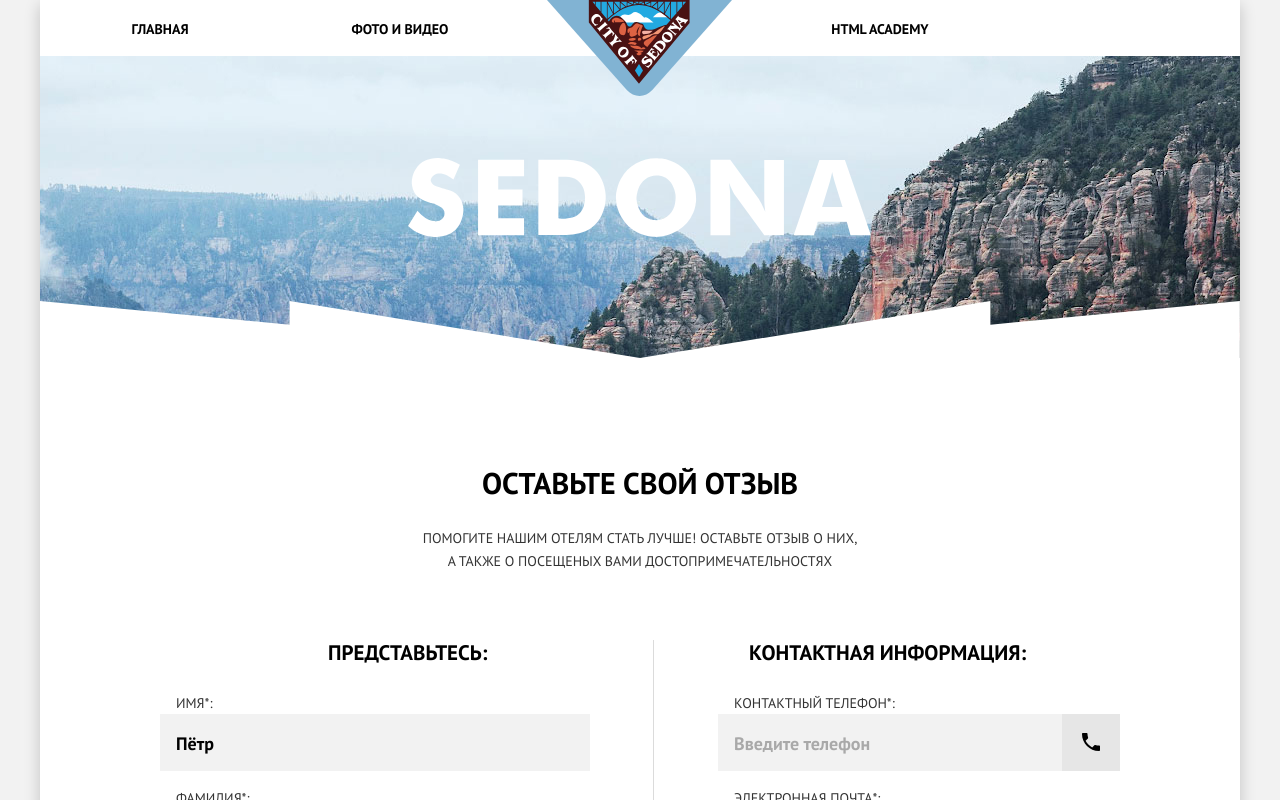
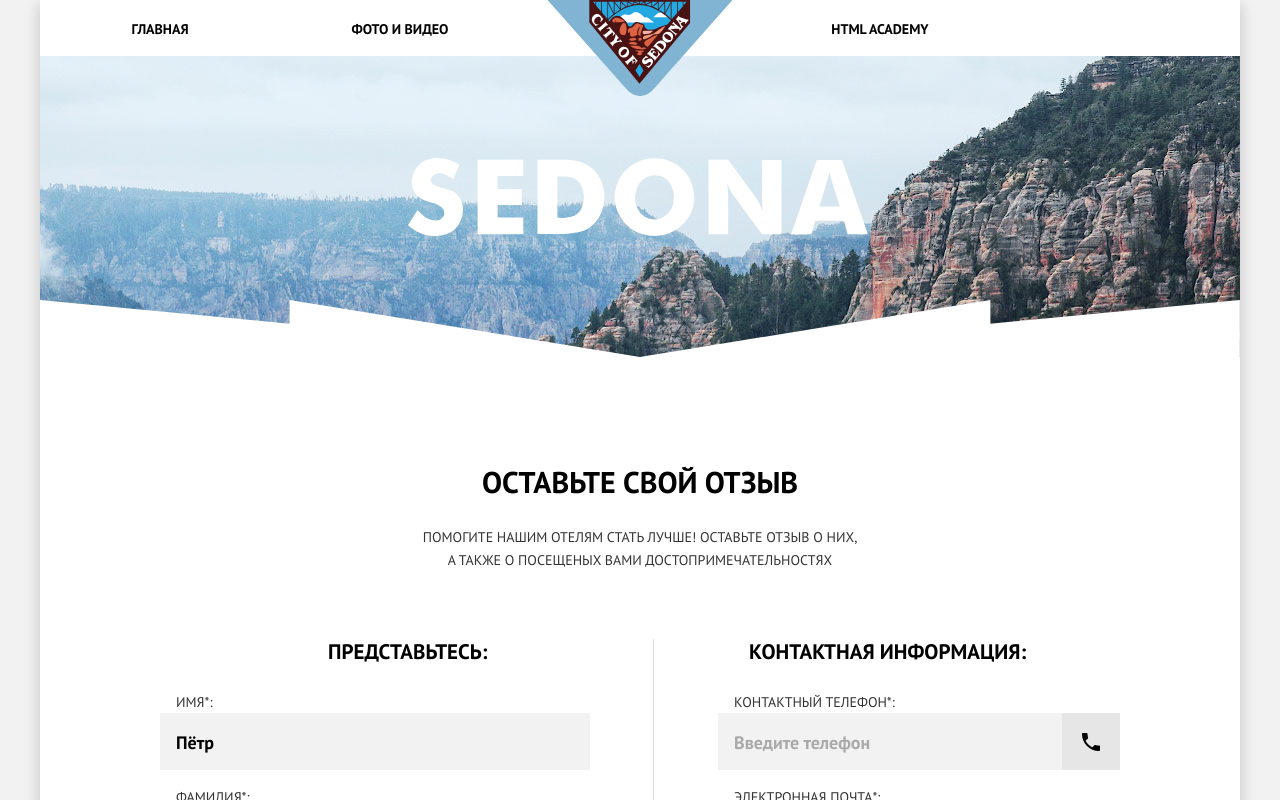
Before and after one commit to htmlacademy-adaptive/1872463-sedona-27, a plain HTML site: page source/form.html in a window 1280 px wide. Shown: the top 800 px of the page. Drawn offline with nearby package versions, Linux system fonts and the light colour scheme; files that its build step writes are made by us from their sources; files whose address does not match are found by name.

Commit message:
Защита 1-ая попытка. Внесение правки: 9.

```diff
--- a/source/form.html
+++ b/source/form.html
@@ -16,11 +16,11 @@
     </head>
     <body class="page__body">
       <div class="container">
-        <header class="main-header">
+        <header class="main-header main-header--nojs">
           <a class="main-header__logo-link" href="index.html">
             <img class="main-header__logo-image" src="img/logo-sedona.svg" width="185" height="96" alt="Логотип города Седона.">
           </a>
-          <nav class="main-nav main-nav--opened main-nav--nojs">
+          <nav class="main-nav main-nav--nojs">
             <button class="main-nav__toggle" type="button">
               <span class="visually-hidden">Открыть/Свернуть меню</span>
             </button>
--- a/source/js/script.js
+++ b/source/js/script.js
@@ -1,7 +1,10 @@
-let navMain = document.querySelector('.main-nav');
-let navToggle = document.querySelector('.main-nav__toggle');
+const navMain = document.querySelector('.main-nav');
+const navToggle = document.querySelector('.main-nav__toggle');
+const header = document.querySelector('.main-header');
 
 navMain.classList.remove('main-nav--nojs');
+navMain.classList.add('main-nav--closed');
+header.classList.remove('main-header--nojs');
 
 navToggle.addEventListener('click', function () {
   if (navMain.classList.contains('main-nav--closed')) {
--- a/source/less/blocks/footer/copyright.less
+++ b/source/less/blocks/footer/copyright.less
@@ -32,7 +32,7 @@
 
 .copyright__link--form-mob {
   position: absolute;
-  top: 0px;
+  top: 0;
   left: 97px;
 }
 
--- a/source/less/blocks/header/main-header.less
+++ b/source/less/blocks/header/main-header.less
@@ -2,9 +2,17 @@
   background-color: #ffffff;
 }
 
+.main-header--nojs {
+  padding-top: 99px;
+}
+
 .main-header__logo-link {
-  position: relative;
+  position: absolute;
   display: block;
+  top: 0;
+  left: 50%;
+  transform: translateX(-46%);
+  z-index: 1;
 
   &:focus {
     color: #83b3d3;
@@ -12,8 +20,20 @@
 }
 
 .main-header__logo-image {
-  position: absolute;
-  transform: translateX(-93px);
-  margin-left: 50%;
-  z-index: 1;
+  display: block;
 }
+
+@media (min-width: @tablet-width) {
+  .main-header__logo-link {
+    position: absolute;
+    display: block;
+    top: 0;
+    left: 50%;
+    transform: translateX(-50%);
+    z-index: 1;
+
+    &:focus {
+      color: #83b3d3;
+    }
+  }
+}
--- a/source/less/blocks/header/main-nav.less
+++ b/source/less/blocks/header/main-nav.less
@@ -5,7 +5,6 @@
 }
 
 .main-nav__list {
-  display: none;
   margin: 0;
   padding: 0;
   list-style-type: none;
--- a/source/less/blocks/main/sedona.less
+++ b/source/less/blocks/main/sedona.less
@@ -64,7 +64,7 @@
 
   .sedona__img {
     display: block;
-    width: 52%;
+    width: 460px;
     height: auto;
     padding-top: 102px;
     padding-left: 212px;
--- a/source/less/blocks/main/user-likes.less
+++ b/source/less/blocks/main/user-likes.less
@@ -47,6 +47,7 @@
 @media (min-width: @desktop-width) {
   .user-likes {
     color: #ffffff;
+    top: 9px;
 
     &::before {
       background-image: url("../img/like-icon-white.svg");
@@ -56,10 +57,4 @@
   .user-likes-wrapper {
     padding-top: 12px;
   }
-
-  .user-likes {
-    &::before {
-      top: 9px;
-    }
-  }
 }
```
Also changed, not shown: source/catalog.html (+2 -2 lines), source/index.html (+60 -30 lines), source/less/blocks/main/user-label.less (line endings or trailing spaces).
